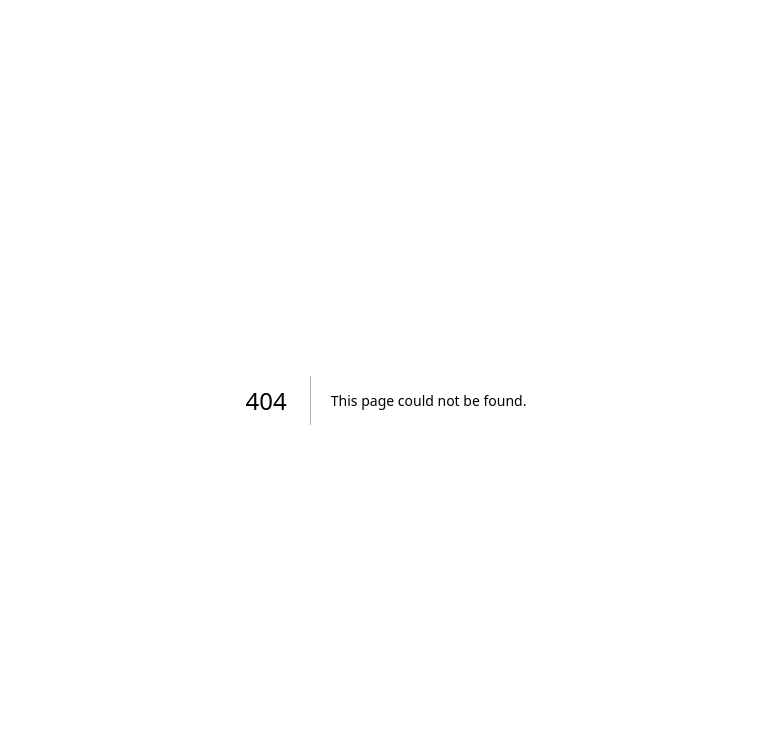
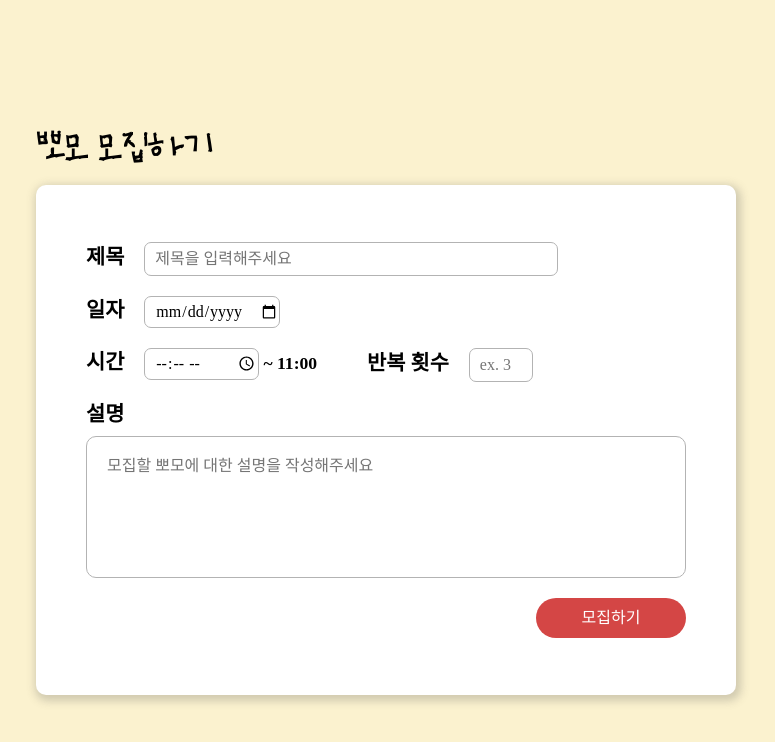
Before and after one commit to prgrms-fe-devcourse/FEDC3_POMO_DY, a Next.js app: page /post/create in a window 1280 px wide. Before the commit this address had no page. Shown: the top 742 px of the page, without its empty margins (254-1029 px from the left). Built offline with nearby package versions, Linux system fonts and the light colour scheme; a web font is replaced by a local one.

Commit message:
feat(PostCreate): 뽀모 모집글 생성페이지 마크업

```diff
--- /dev/null
+++ b/pages/post/create/Input.tsx
@@ -0,0 +1,43 @@
+import React from 'react';
+import styled from '@emotion/styled';
+
+interface Props {
+  type?: string;
+  id: string;
+  placeholder: string;
+  width?: number;
+  height?: number;
+}
+
+function Input({ type, id, placeholder, width, height }: Props) {
+  const [value, setValue] = React.useState('');
+
+  const handleValueChange: React.ChangeEventHandler = (e: React.ChangeEvent<HTMLInputElement>) => {
+    setValue(e.target.value);
+  };
+
+  return (
+    <StyledInput
+      type={type}
+      id={id}
+      value={value}
+      placeholder={placeholder}
+      width={width}
+      height={height}
+      autoComplete="off"
+      onChange={handleValueChange}
+    />
+  );
+}
+
+const StyledInput = styled.input((props) => {
+  return {
+    outline: 'none',
+    paddingLeft: '10px',
+    marginBottom: '20px',
+    width: props.width,
+    height: props.height,
+  };
+});
+
+export default Input;
--- /dev/null
+++ b/pages/post/create/index.tsx
@@ -0,0 +1,141 @@
+import styled from '@emotion/styled';
+
+import Input from './Input';
+import { COLORS } from 'styles/colors';
+import { FormEventHandler } from 'react';
+
+function PostCreate() {
+  const handleCreateSubmit: FormEventHandler = (e: React.FormEvent<HTMLButtonElement>) => {
+    e.preventDefault();
+  };
+
+  return (
+    <Container>
+      <Main>
+        <H1>뽀모 모집하기</H1>
+        <StyledForm onSubmit={handleCreateSubmit}>
+          <div>
+            <InlineLabel htmlFor="title">제목</InlineLabel>
+            <Input id="title" placeholder="제목을 입력해주세요" width={400} height={30} />
+          </div>
+          <div>
+            <InlineLabel htmlFor="date">일자</InlineLabel>
+            <Input type="date" id="date" placeholder="ex. 2023-01-23" height={30} />
+          </div>
+          <TimeIntervalWrapper>
+            <TimeWrapper>
+              <InlineLabel htmlFor="start">시간</InlineLabel>
+              <Input type="time" id="start" placeholder="ex. 10:00" height={30} />
+              <EndTime id="end"> ~ 11:00</EndTime>
+            </TimeWrapper>
+            <div>
+              <InlineLabel htmlFor="interval">반복 횟수</InlineLabel>
+              <Input type="number" id="interval" placeholder="ex. 3" width={50} height={30} />
+            </div>
+          </TimeIntervalWrapper>
+          <ContentWrapper>
+            <BlockLabel htmlFor="content">설명</BlockLabel>
+            <Content id="content" placeholder="모집할 뽀모에 대한 설명을 작성해주세요" />
+          </ContentWrapper>
+          <CreateButton type="submit">모집하기</CreateButton>
+        </StyledForm>
+      </Main>
+    </Container>
+  );
+}
+
+const Container = styled.div({
+  minWidth: '700px',
+  height: '100vh',
+  minHeight: '600px',
+  overflow: 'scroll',
+  display: 'flex',
+  flexDirection: 'column',
+  justifyContent: 'center',
+  alignItems: 'center',
+});
+
+const Main = styled.main({
+  width: '700px',
+  minWidth: '550px',
+});
+
+const H1 = styled.h1({
+  fontFamily: 'UhBee EUN KYUNG',
+  fontWeight: '700',
+});
+
+const StyledForm = styled.form({
+  maxWidth: '100%',
+  minHeight: '450px',
+  display: 'flex',
+  flexDirection: 'column',
+  justifyContent: 'center',
+  padding: '30px 50px',
+  backgroundColor: 'white',
+  boxShadow: '2px 3px 9px 3px rgba(83, 83, 83, 0.25)',
+  borderRadius: '10px',
+  overflowY: 'scroll',
+  input: {
+    border: '1px solid #B3B3B3',
+    borderRadius: '7px',
+  },
+});
+
+const TimeIntervalWrapper = styled.div({
+  display: 'flex',
+  gap: '50px',
+});
+
+const TimeWrapper = styled.span({
+  display: 'inline-block',
+});
+
+const Label = styled.label({
+  fontSize: '1.3rem',
+  fontWeight: '600',
+  marginRight: '20px',
+});
+
+const BlockLabel = styled(Label)({
+  display: 'block',
+});
+
+const InlineLabel = styled(Label)({
+  display: 'inline-block',
+});
+
+const EndTime = styled.span({
+  fontSize: '1.1rem',
+  fontWeight: '600',
+});
+
+const ContentWrapper = styled.div({
+  width: '100%',
+  display: 'flex',
+  flexDirection: 'column',
+});
+
+const Content = styled.textarea({
+  height: '100px',
+  padding: '20px',
+  margin: '10px 0px 20px 0px',
+  outline: 'none',
+  resize: 'none',
+  border: '1px solid #B3B3B3',
+  borderRadius: '10px',
+});
+
+const CreateButton = styled.button({
+  width: '150px',
+  height: '40px',
+  backgroundColor: COLORS.main,
+  color: 'white',
+  border: 'none',
+  padding: '5px 30px',
+  borderRadius: '28px',
+  alignSelf: 'flex-end',
+  cursor: 'pointer',
+});
+
+export default PostCreate;
```
